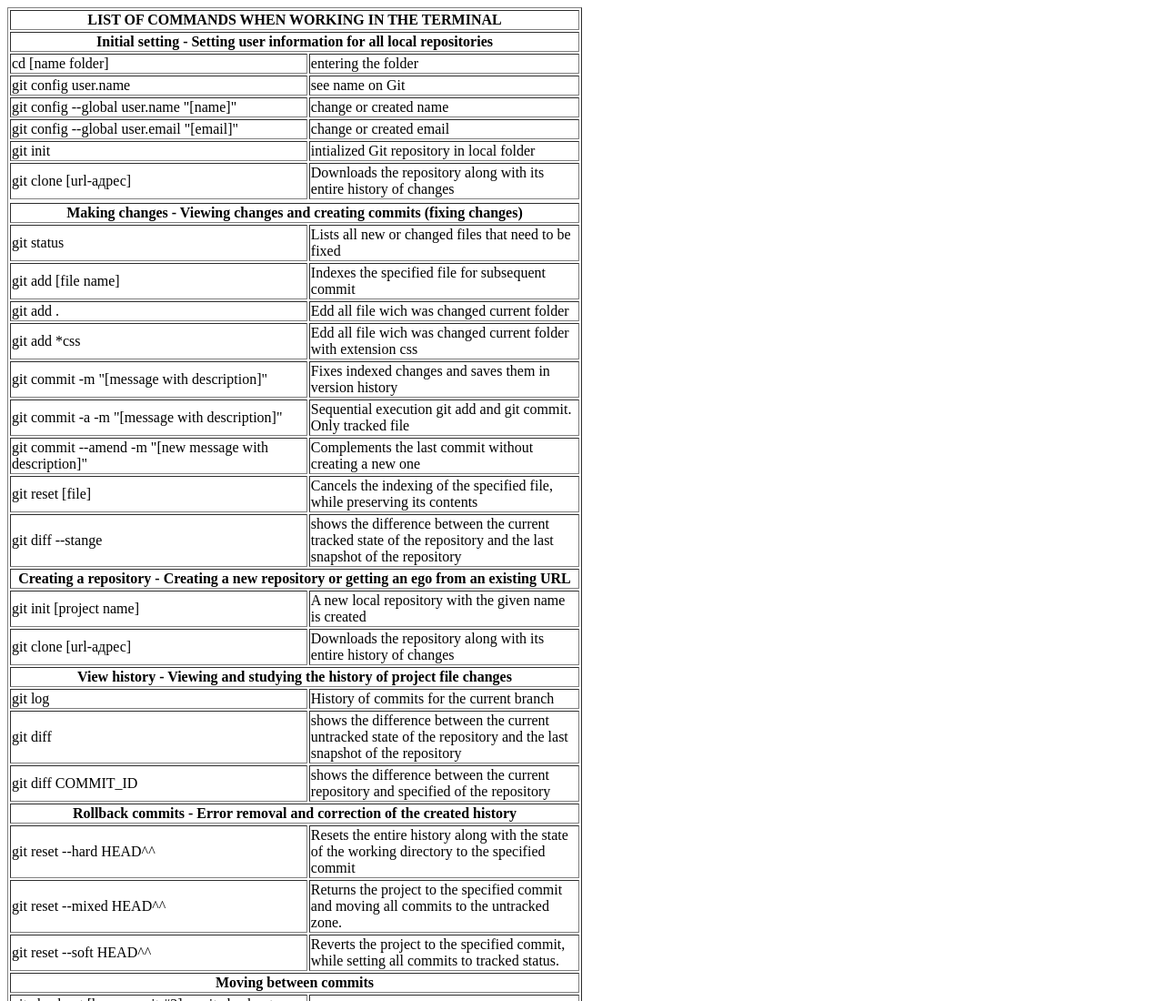
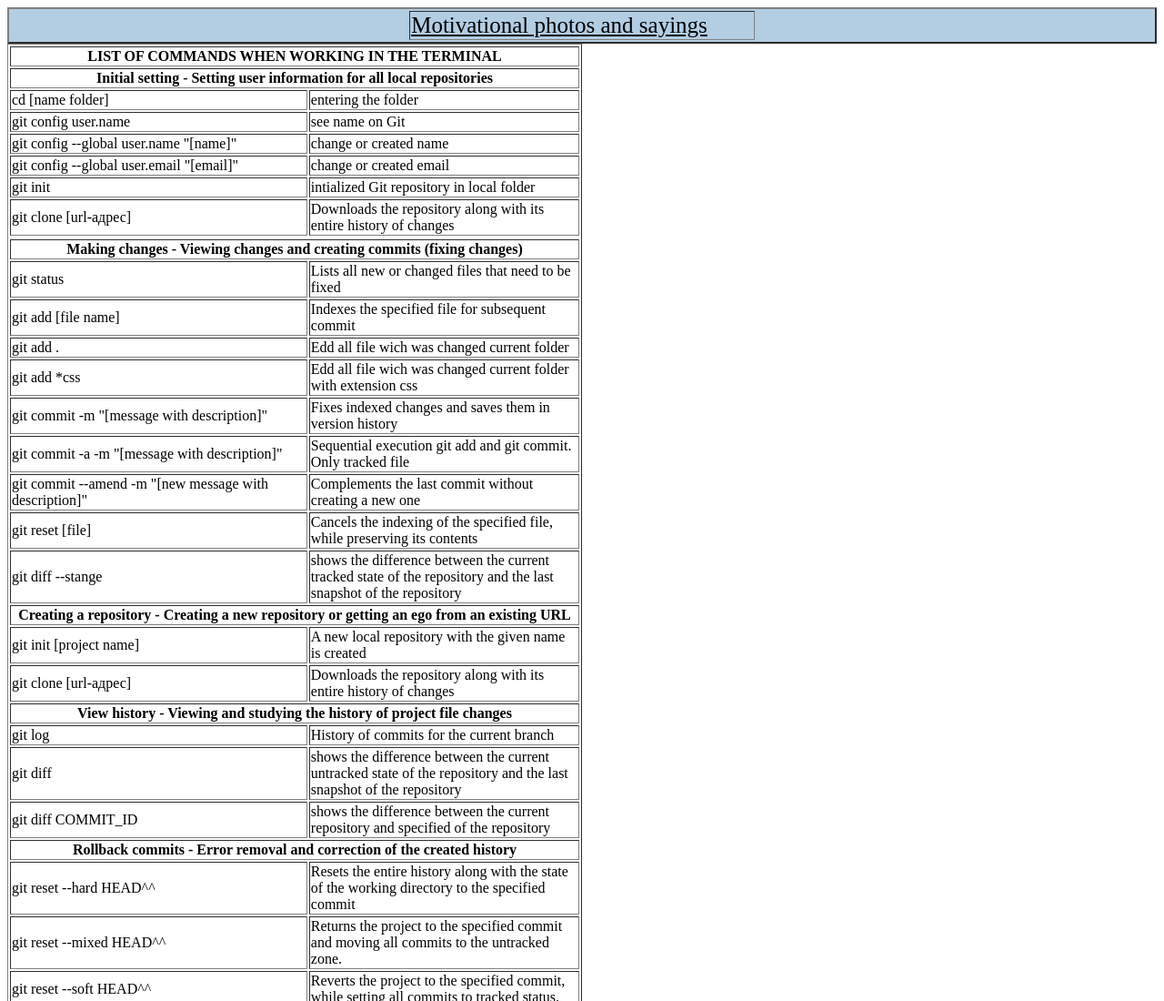
Before and after one commit to mashyyza/Lesson_3_Git_Hillel, a plain HTML site: page index.html in a window 1280 px wide. Shown: the top 1100 px of the page at 91% size. Drawn offline with Linux system fonts and the light colour scheme.

Commit message:
add a link to go to the galery.html page

```diff
--- a/index.html
+++ b/index.html
@@ -7,6 +7,12 @@
     <title>Document</title>
 </head>
 <body>
+    <header>
+        <table border="2px" style="width: 100%; background-color: rgb(179, 205, 227); display: flex; justify-content: center; font-size: 25px;">
+        <td><a href="./gallery.html"  style="color: black; margin-right: 50px;">Motivational photos and sayings</a></td>
+        </table>
+    </header>
+<main>
     <table border="1" style="width: 50%;">
     <th colspan="2" style="text-transform: uppercase;">List of commands when working in the terminal</th>
         <tr>
@@ -180,5 +186,6 @@
             <td>Changes the specified branch to the current branch</td>
         </tr>
     </table>
+</main>
 </body>
 </html>
```
